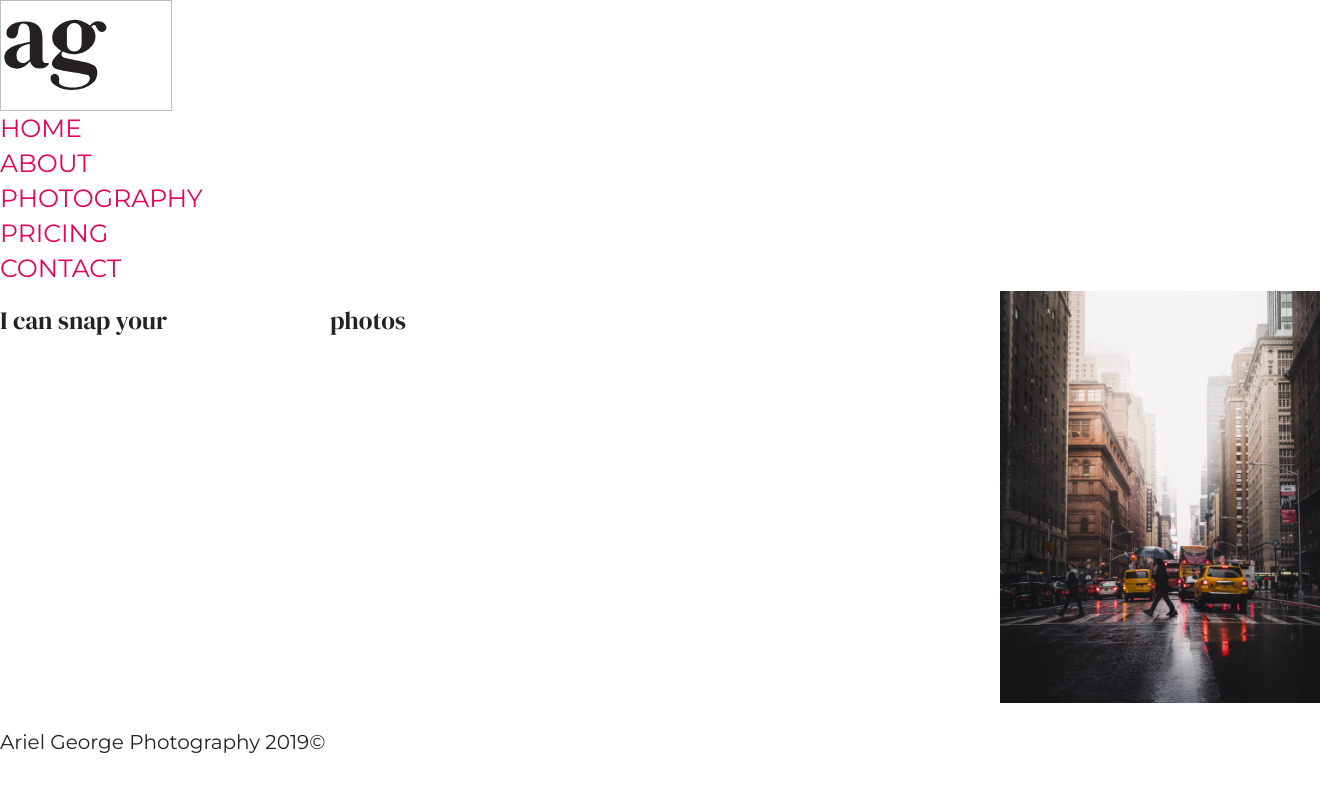
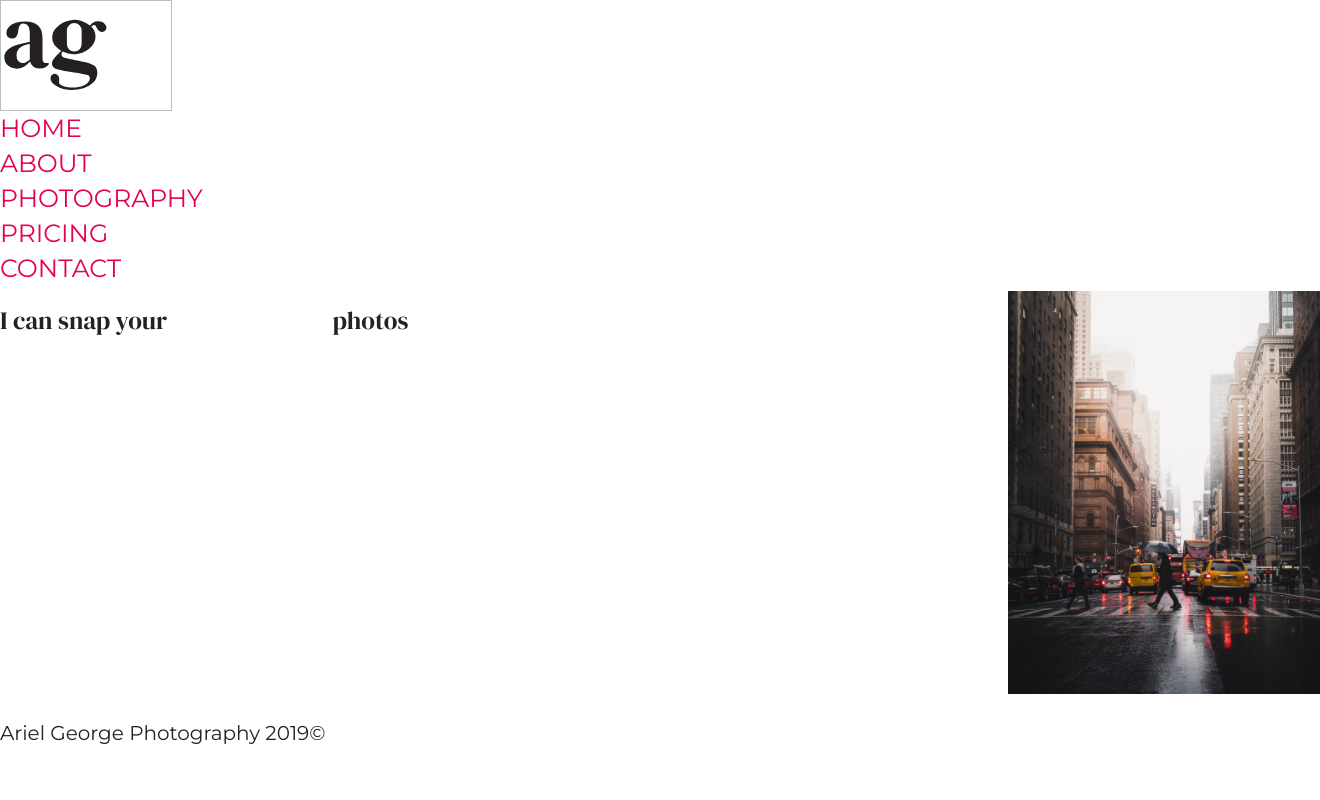
Before and after one commit to neonbambina/seniorProject, a PHP site: page / in a window 1320 px wide; the page is wider, and only the part inside the window is pictured. Run offline with PHP 8.4, Linux system fonts and the light colour scheme.

Commit message:
crying on the subway cause it's 930

```diff
--- a/styles/components/_photogrid.scss
+++ b/styles/components/_photogrid.scss
@@ -2,7 +2,10 @@
 
 main {
     display: grid;
-    grid-template-columns: repeat(auto-fit, minmax(200px, 1fr));
+    grid-template-columns: repeat(auto-fit, minmax(300px, 1fr));
+    grid-column-gap: 10px;
+
+
 }
 
 img {
--- a/styles/main.css
+++ b/styles/main.css
@@ -478,8 +478,9 @@ h1 {
 main {
   display: -ms-grid;
   display: grid;
-  -ms-grid-columns: (minmax(200px, 1fr))[auto-fit];
-      grid-template-columns: repeat(auto-fit, minmax(200px, 1fr));
+  -ms-grid-columns: (minmax(300px, 1fr))[auto-fit];
+      grid-template-columns: repeat(auto-fit, minmax(300px, 1fr));
+  grid-column-gap: 10px;
 }
 
 img {
```
Also changed, not shown: 1 other file.
